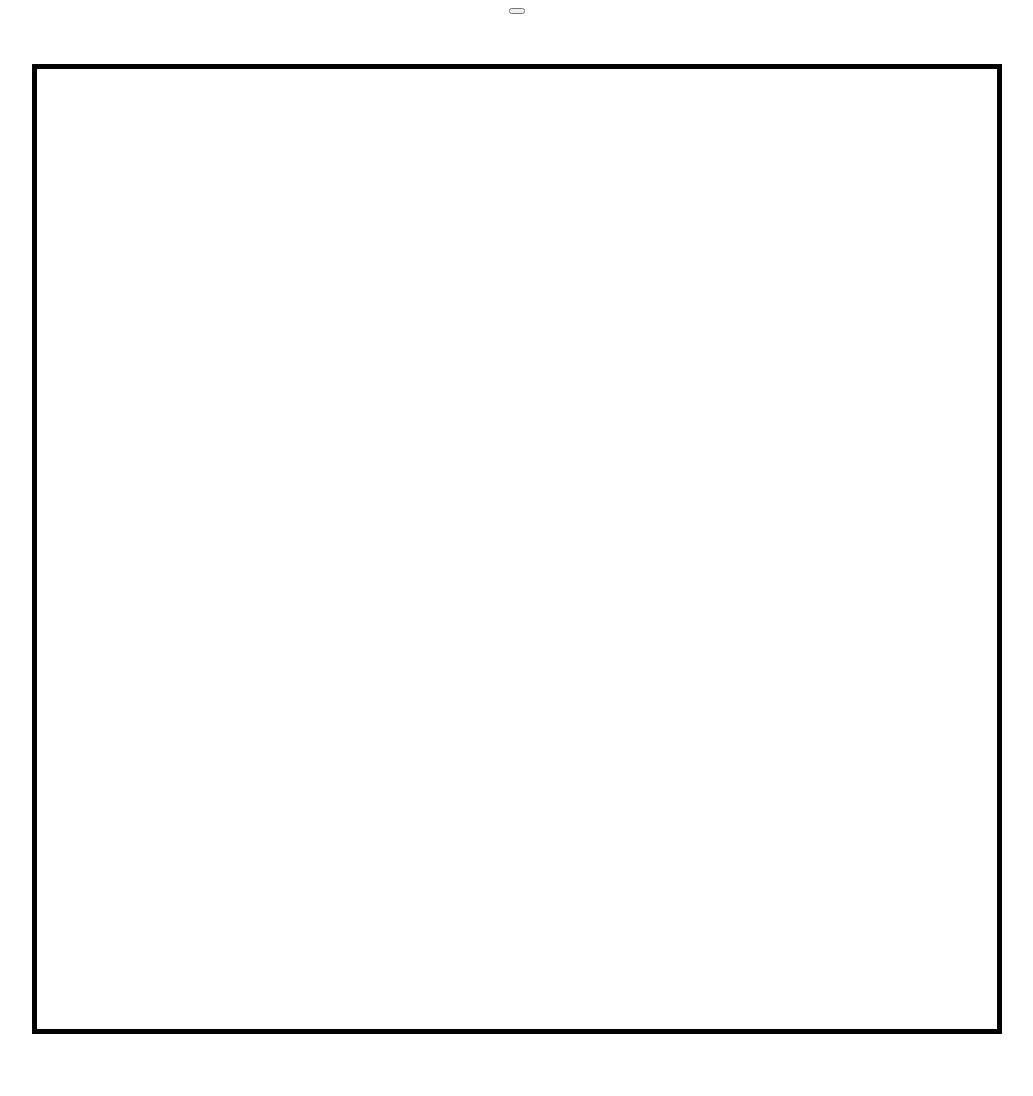
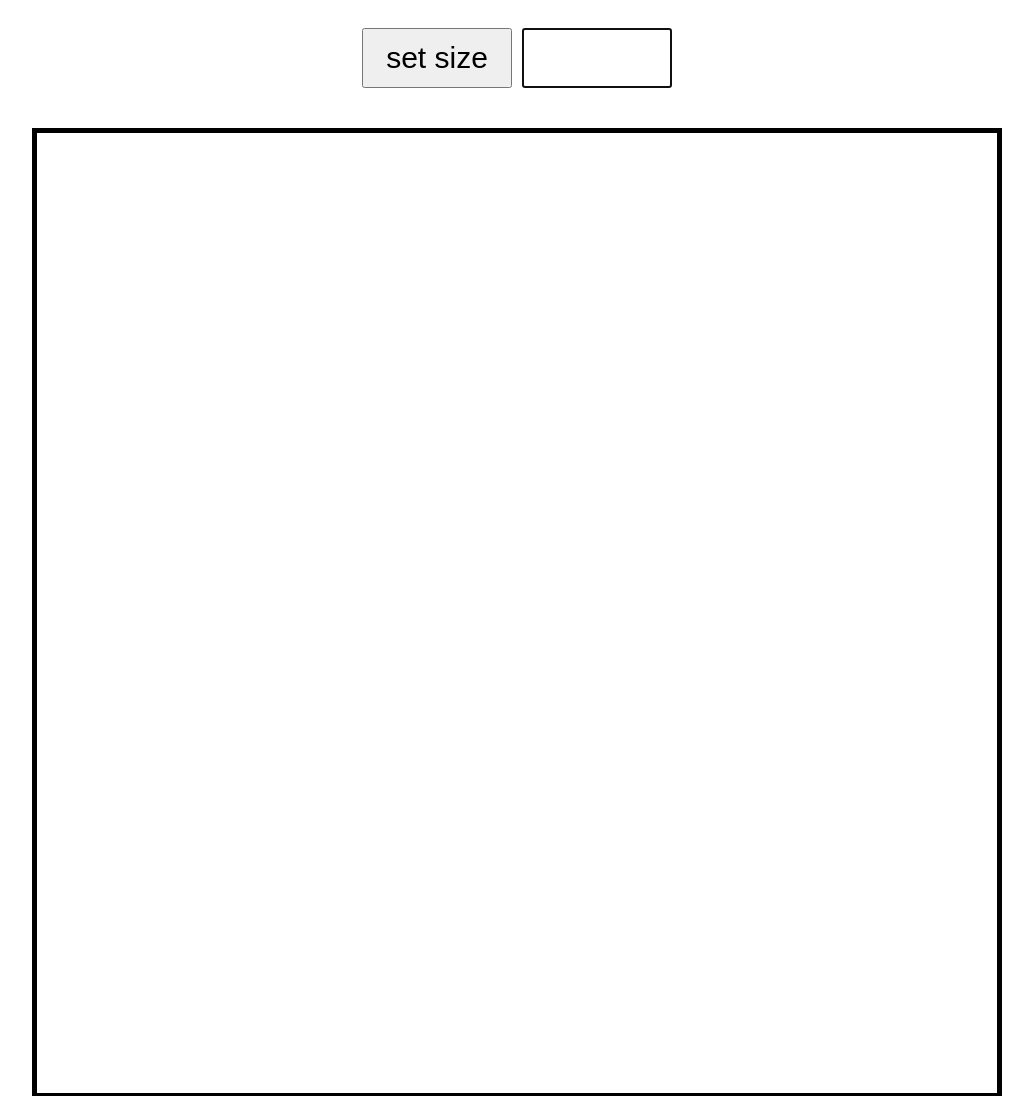
Before and after one commit to pykm05/etch-a-sketch, a plain HTML site: page index.html in a window 1280 px wide. Shown: the top 1096 px of the page, without its empty margins (123-1156 px from the left). Before the commit the page ends 1042 px from the top, so only its background shows below. Drawn offline with Linux system fonts and the light colour scheme.

Commit message:
added resizability to canvas dimensions up to 100

```diff
--- a/index.html
+++ b/index.html
@@ -8,7 +8,10 @@
   <script src="script.js" defer></script>
 </head>
 <body>
-  <button class="size"></button>
+  <div class="edit">
+    <button class="size">set size</button>
+    <input type="text">
+  </div>
   <div class="container"></div>
 </body>
 </html>
--- a/script.js
+++ b/script.js
@@ -3,17 +3,42 @@ const container = document.querySelector('.container');
 
 let count = 16;
 
+let draw = (count) => {
   for (let i = 0; i < count; i++) {
     for (let j = 0; j < count; j++) {
       let tile = document.createElement('div');
       tile.classList.add('tile');
-    tile.style.width = 960 / count + "px";
-    tile.style.height = 960 / count + "px";
+      tile.style.width = 960 / count + 'px';
+      tile.style.height = 960 / count + 'px';
+      tile.style.backgroundColor = 'white';
       tile.addEventListener('mouseover', () => {
-      tile.style.backgroundColor = "red";
+        tile.style.backgroundColor = 'red';
       })
      container.appendChild(tile);
     }
   }
+}
 
+let redraw = (count) => {
+  if (count >= 100) {
+    count = 100;
+  }
+  else if (count <= 0) {
+    count = 16;
+  }
+  while(container.firstChild) container.removeChild(container.firstChild);
+  draw(count);
+}
+
+const button = document.querySelector('button');
+const input = document.querySelector('input');
+
+button.addEventListener('click', () => {
+  count = input.value;
+  redraw(count);
+  console.log(count);
+})
+
+input.focus();
+draw(count);
 body.appendChild(container);
--- a/style.css
+++ b/style.css
@@ -9,14 +9,25 @@ body {
   flex-direction: column;
 }
 
+.edit {
+  margin: 20px;
+  display: flex;
+  justify-content: center;
+  gap: 10px;
+}
+
+button,
+input {
+  height: 60px;
+  width: 150px;
+  font-size: 30px;
+  padding: 10px;
+}
+
 .container {
   display: flex;
   flex-wrap: wrap;
   max-width: 970px;
   border: solid 5px black;
-  margin-top: 50px;
+  margin-top: 20px;
 }
-
-.tile {
-  padding: 5px;
-}
```
Lines whose indentation alone changed are shown as unchanged.
